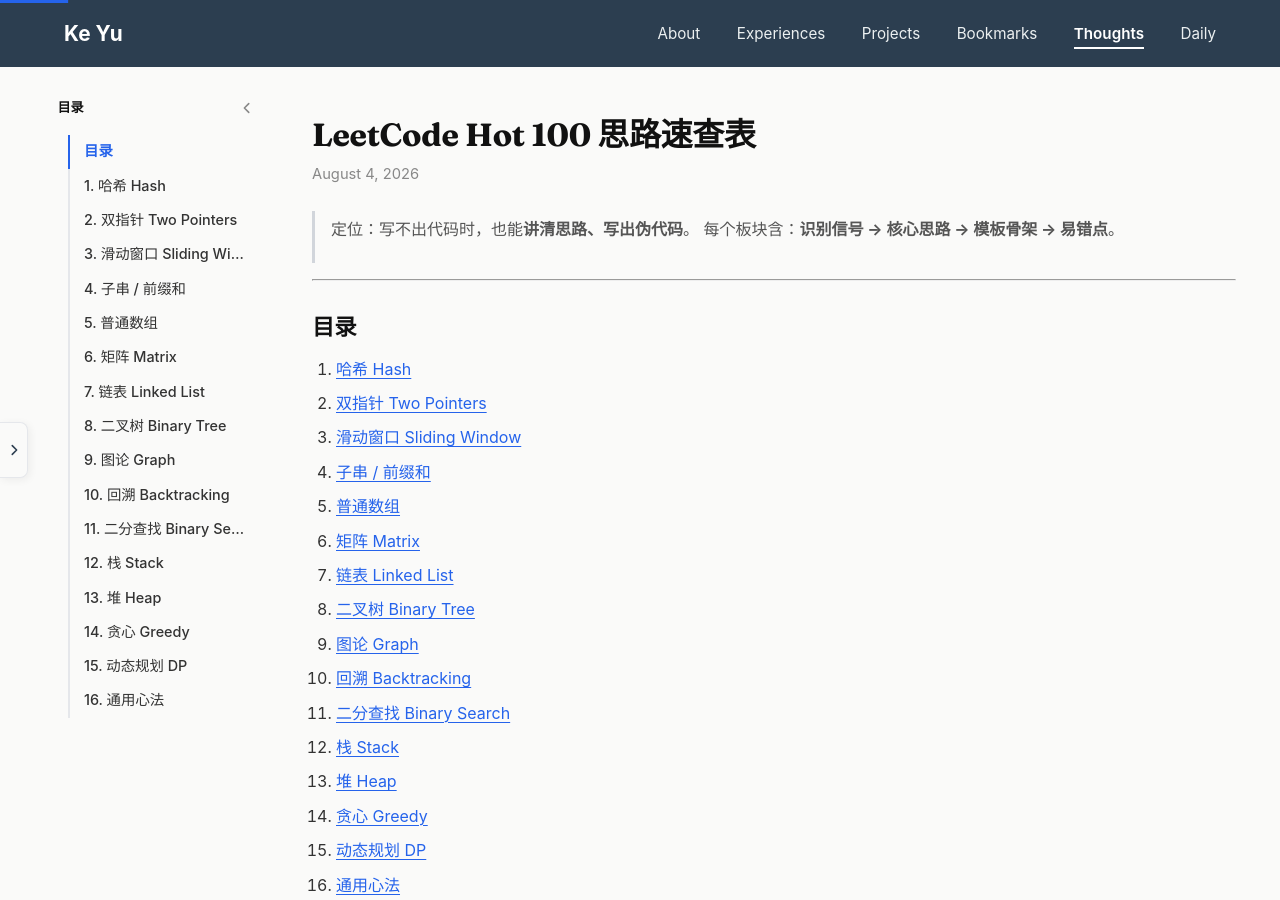
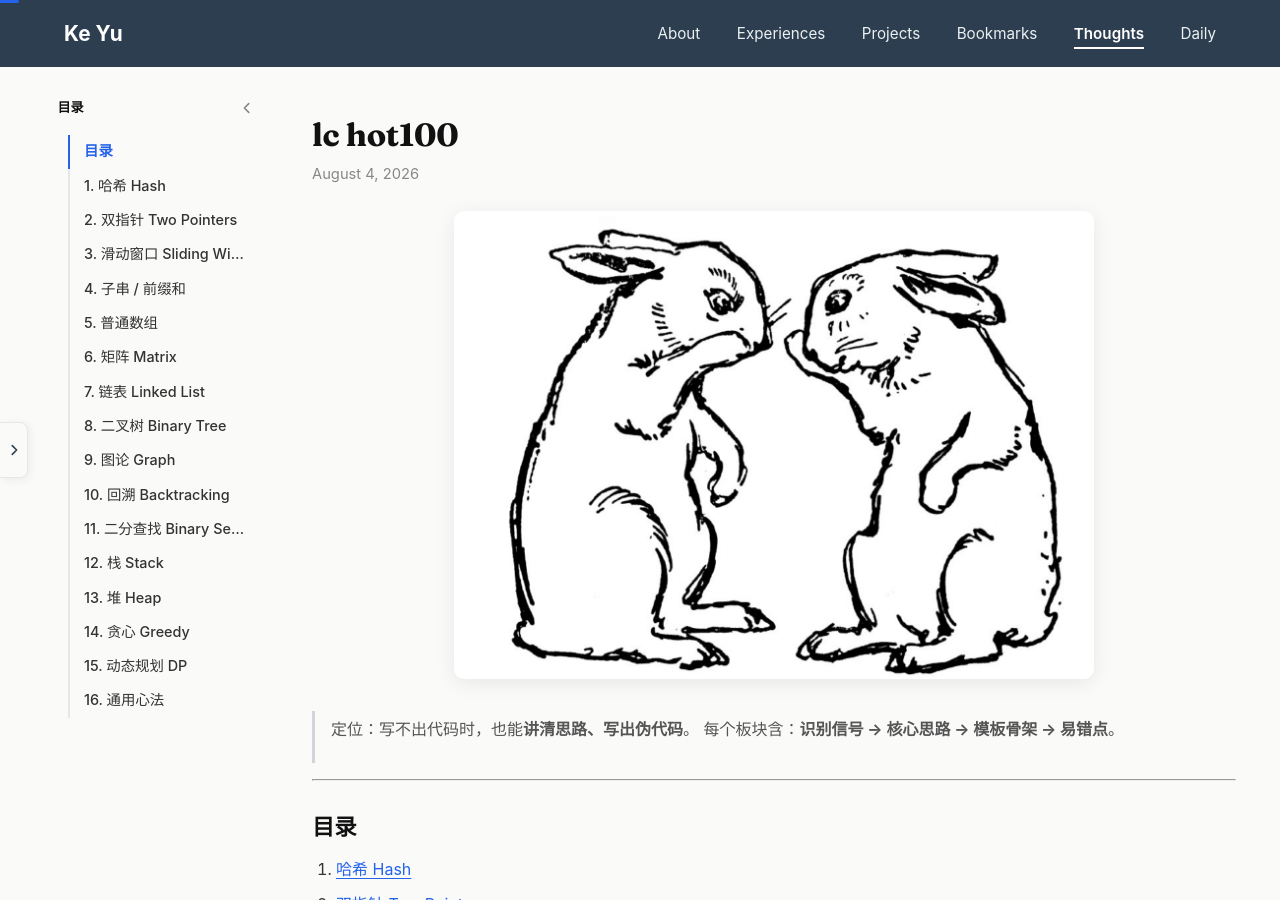
Before and after one commit to keith991001/keith991001.github.io, a Jekyll site: the page built from _posts/2026-08-04-leetcode-hot100.md, in a window 1280 px wide and 900 px high. Built offline with Jekyll 4.4.1, drawn with Linux system fonts in a browser that asks for light colours.

Commit message:
Update hot100 post: title 'lc hot100' + rabbit cover

```diff
--- a/_posts/2026-08-04-leetcode-hot100.md
+++ b/_posts/2026-08-04-leetcode-hot100.md
@@ -1,7 +1,8 @@
 ---
-title: "LeetCode Hot 100 思路速查表"
+title: "lc hot100"
 date: 2026-08-04
 category: Computer
+cover: /assets/images/posts/leetcode-hot100/cover.png
 ---
 
 > 定位：写不出代码时，也能**讲清思路、写出伪代码**。
```
Also changed, not shown: assets/images/posts/leetcode-hot100/cover.png (added).
